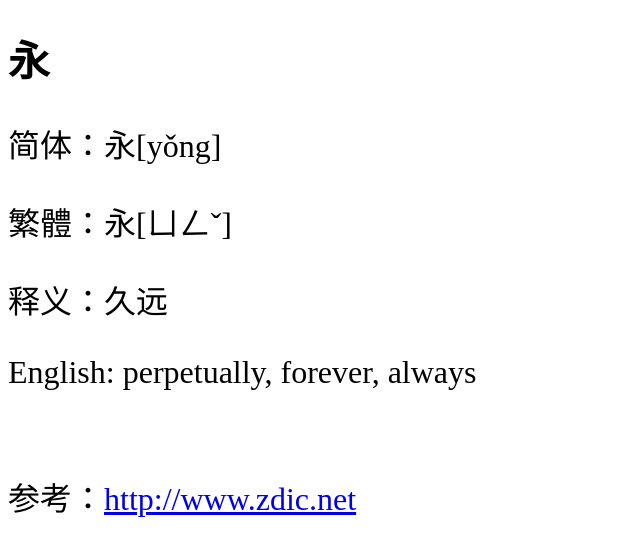
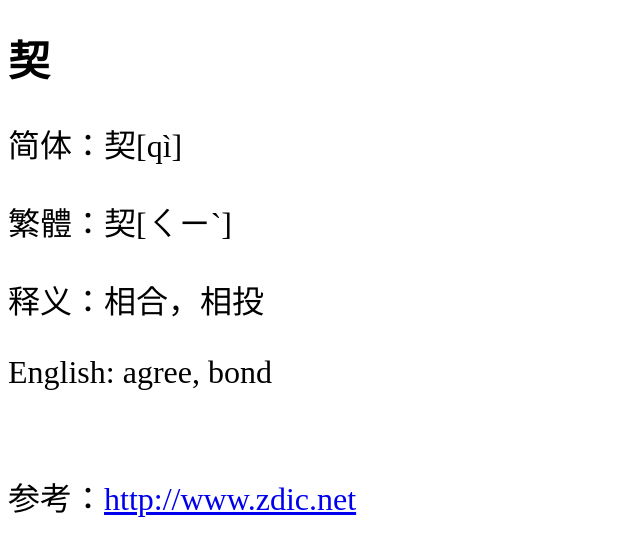
Before and after one commit to shengzhe/livecalligraphy, a Jekyll site: the page built from _posts/2012-08-31-LanTing-244.html, in a window 1280 px wide. Shown: the top 556 px of the page, without its empty margins (0-640 px from the left). Built offline with Jekyll 4.4.1, drawn with Linux system fonts in a browser that asks for light colours; Markdown is read by kramdown in place of the engine named in the settings.

Commit message:
Update 2012-08-31-LanTing-244.html

```diff
--- a/_posts/2012-08-31-LanTing-244.html
+++ b/_posts/2012-08-31-LanTing-244.html
@@ -1,11 +1,11 @@
 ---
 layout: default
-title: 兰亭集序第1个字 (1st character of Lan Ting)
+title: 兰亭集序第244个字 (244th character of Lan Ting)
 ---
-<h1>永</h1>
-<p>简体：永[yǒng]</p>
-<p>繁體：永[ㄩㄥˇ]</p>
-<p>释义：久远</p>
-<p>English: perpetually, forever, always</p>
+<h1>契</h1>
+<p>简体：契[qì]</p>
+<p>繁體：契[ㄑㄧˋ]</p>
+<p>释义：相合，相投</p>
+<p>English: agree, bond</p>
 <br/>
-<p>参考：<a href="http://www.zdic.net/zd/zi/ZdicE6ZdicB0ZdicB8.htm">http://www.zdic.net</a></p>
+<p>参考：<a href="http://www.zdic.net/z/17/js/5951.htm">http://www.zdic.net</a></p>
```
